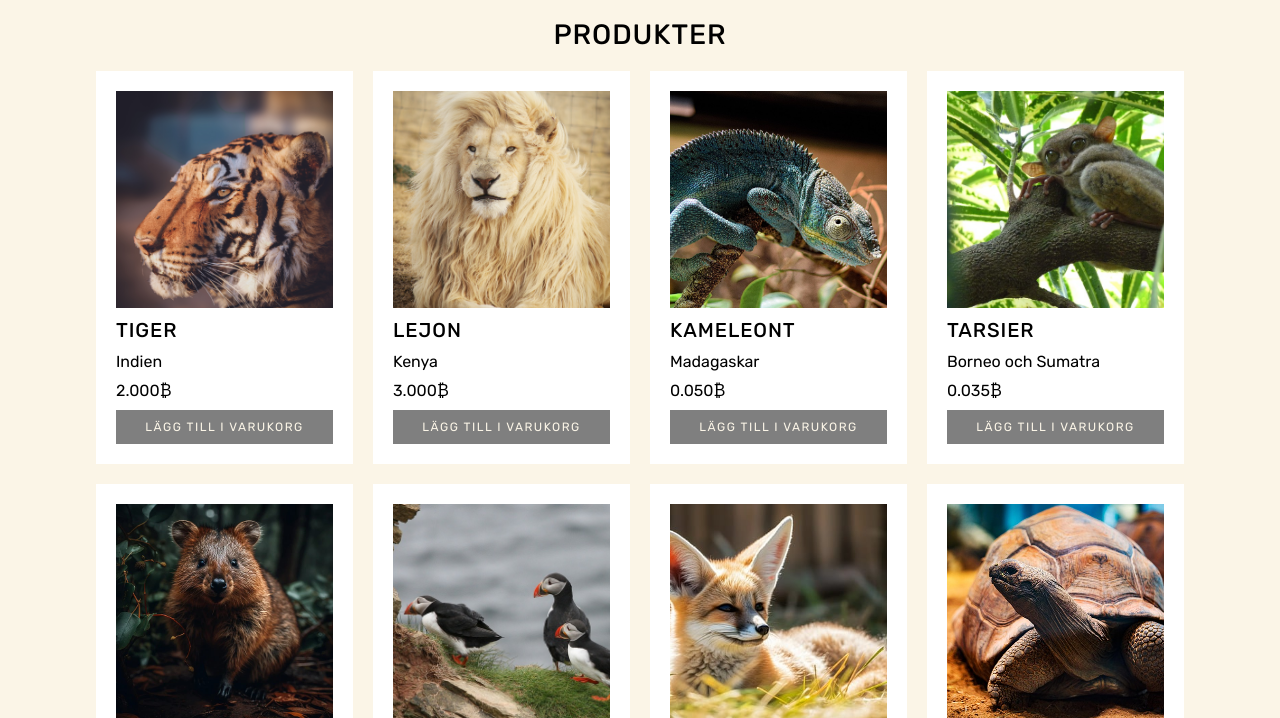
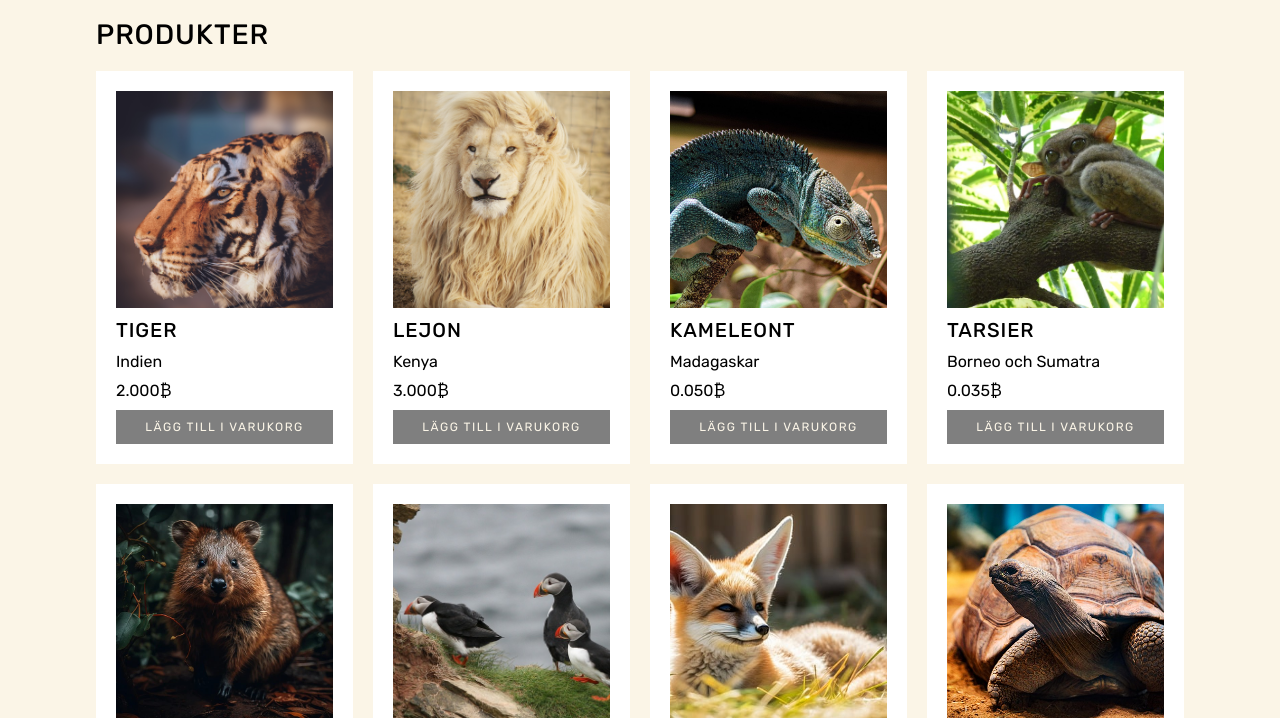
Before and after one commit to Medieinstitutet/the-webshop-team-10, a website built with Vite: page products.html in a window 1280 px wide. Shown: the part 82-800 px from the top of the page. Built offline with nearby package versions, Linux system fonts and the light colour scheme.

Commit message:
removed some css and removed checkout from index

```diff
--- a/src/scss/_checkout.scss
+++ b/src/scss/_checkout.scss
@@ -76,12 +76,6 @@ justify-content: space-evenly;
 
   }
 
-.main-container{
-    display: flex;
-    align-items: center;
-    flex-direction: column;
-
-}
 
 .checkout__card-name,
 .checkout__card-number,
```
Also changed, not shown: index.html (+1 -1 lines).
